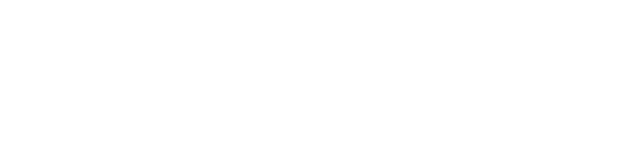
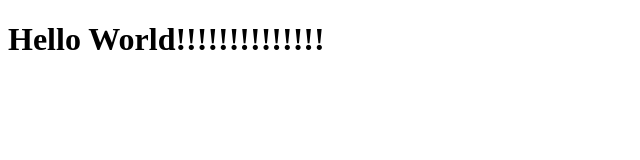
Before and after one commit to josephtmartin/git-branching, a plain HTML site: page index.html in a window 1280 px wide. Shown: the whole page, without its empty margins (0-640 px from the left). Drawn offline with Linux system fonts and the light colour scheme.

Commit message:
Added junk

```diff
--- a/index.html
+++ b/index.html
@@ -4,6 +4,7 @@
     <meta charset="UTF-8">
     <meta name="viewport" content="width=device-width, initial-scale=1.0">
     <title>Document</title>
+    <h1>Hello World!!!!!!!!!!!!!!</h1>
 </head>
 <body>
 
```
